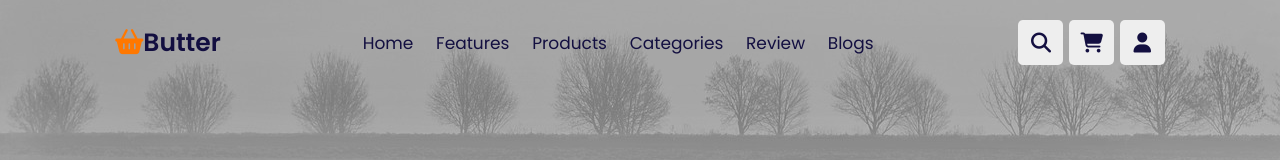
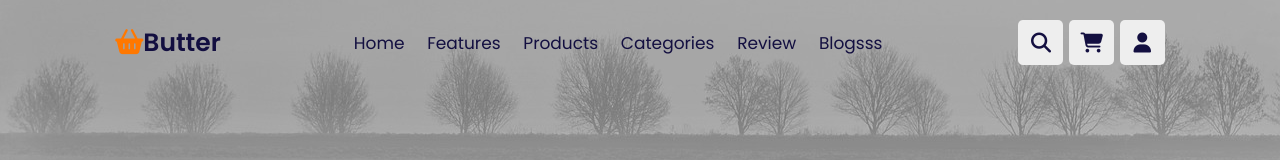
Before and after one commit to Shitanshu2408/cotton, a plain HTML site: page index.html in a window 1280 px wide. Shown: the top 160 px of the page. Drawn offline with nearby package versions, Linux system fonts and the light colour scheme.

Commit message:
first commit

```diff
--- a/index.html
+++ b/index.html
@@ -27,7 +27,7 @@
         <a href="#products">Products</a>
         <a href="#categories">Categories</a>
         <a href="#review">Review</a>
-        <a href="#blogs">Blogs</a>
+        <a href="#blogs">Blogsss</a>
       </nav>
 
       <div class="icons">
```
